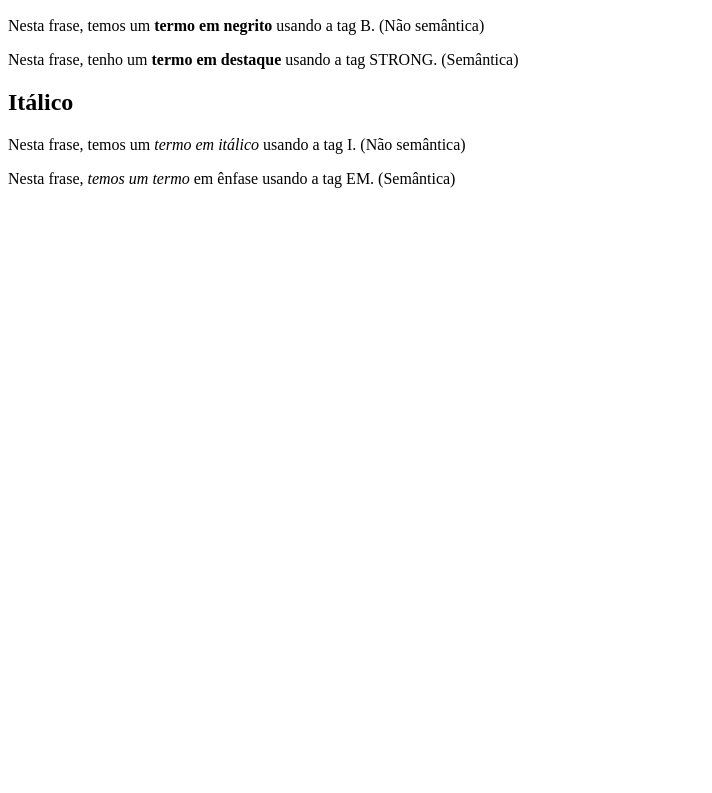
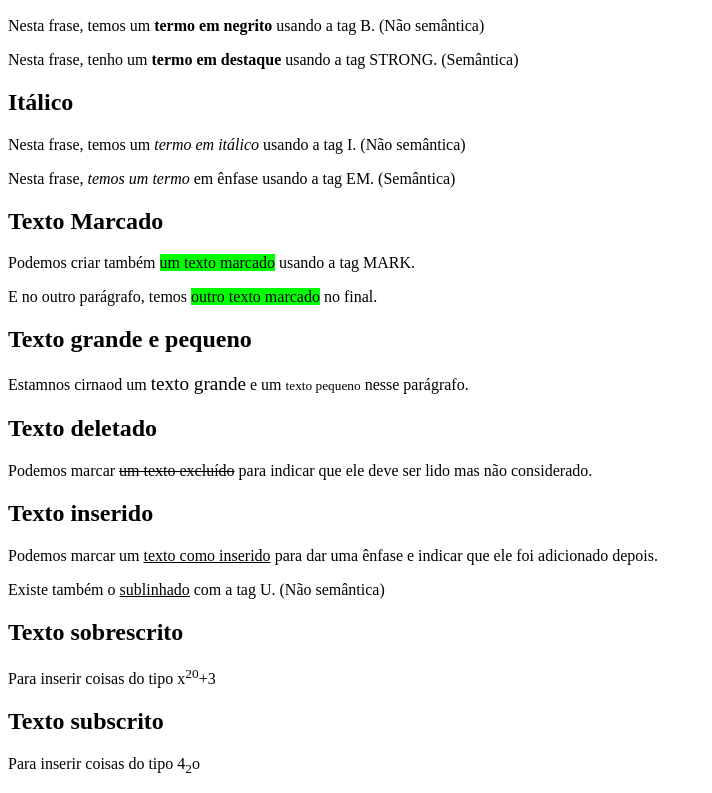
Before and after one commit to Lucas-Divo/HTML5-CSS3-1, a plain HTML site: page ex008/index.html in a window 1280 px wide. Shown: the part 110-903 px from the top of the page, without its empty margins (0-712 px from the left). Before the commit the page ends 800 px from the top, so only its background shows below. Drawn offline with Linux system fonts and the light colour scheme.

Commit message:
Update index.html

```diff
--- a/ex008/index.html
+++ b/ex008/index.html
@@ -4,6 +4,11 @@
     <meta charset="UTF-8">
     <meta name="viewport" content="width=device-width, initial-scale=1.0">
     <title>Formatação de Textos</title>
+    <style>
+        mark{
+            background-color: lime;
+        }
+    </style>
 </head>
 <body>
     <h1>Principais Formatações</h1>
@@ -13,5 +18,20 @@
     <h2>Itálico</h2>
     <p>Nesta frase, temos um <i>termo em itálico</i> usando a tag I. (Não semântica)</p>
     <p>Nesta frase, <em>temos um termo</em> em ênfase usando a tag EM. (Semântica)</p>
+    <h2>Texto Marcado</h2>
+    <p>Podemos criar também <mark>um texto marcado</mark> usando a tag MARK.</p>
+    <p>E no outro parágrafo, temos <mark>outro texto marcado</mark> no final.</p>
+    <h2>Texto grande e pequeno</h2>
+    <p>Estamnos cirnaod um <big>texto grande</big> e um <small>texto pequeno</small> nesse parágrafo.</p>
+    <!-- a tag big não é mais usada. -->
+    <h2>Texto deletado</h2>
+    <p>Podemos marcar <del>um texto excluído</del> para indicar que ele deve ser lido mas não considerado.</p>
+    <h2>Texto inserido</h2>
+    <p>Podemos marcar um <ins>texto como inserido</ins> para dar uma ênfase e indicar que ele foi adicionado depois. </p>
+    <p>Existe também o <u>sublinhado</u> com a tag U. (Não semântica)</p>
+    <h2>Texto sobrescrito</h2>
+    <p>Para inserir coisas do tipo x<sup>20</sup>+3</p>
+    <h2>Texto subscrito</h2>
+    <p>Para inserir coisas do tipo 4<sub>2</sub>o</p>
 </body>
 </html>
```
